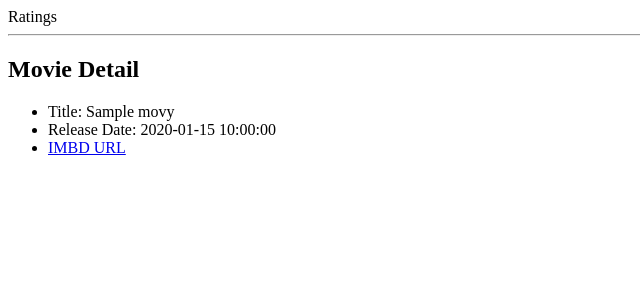
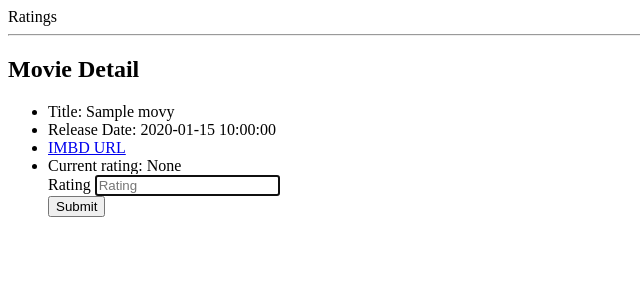
Before and after one commit to blueaga003/ratings, a Flask app: page /movies/1 in a window 1280 px wide. Shown: the top 300 px of the page, without its empty margins (0-640 px from the left). Run offline with Flask 2, Linux system fonts and the light colour scheme; tables that the repository leaves empty hold one stand-in row (values such as "Sample post").

Commit message:
finished exercise and fixed rating is None

```diff
--- a/server.py
+++ b/server.py
@@ -8,6 +8,8 @@
 from flask_debugtoolbar import DebugToolbarExtension
 
 from model import User, Rating, Movie, connect_to_db, db
+
+import correlation
 
 
 app = Flask(__name__)
@@ -39,13 +41,7 @@
 @app.route('/users/<user_id>')
 def show_user(user_id):
     """show user details."""
-    user = User.query.filter_by(user_id=user_id).first()
-
-    user_rating = Rating.query.filter_by(user_id=user_id).first()
-
-    user_movies = Movie.query.filter_by()
-    print(user_rating.score)
-    print("divide")
+    user = User.query.options(db.joinedload('ratings').joinedload('movies')).filter_by(user_id=user_id).one()
 
     return render_template("user_details.html", user=user)
 
@@ -59,13 +55,62 @@
 
     return render_template("movie_list.html", movies=movies)
 
-@app.route('/movies/<movie_id>')
+@app.route('/movies/<movie_id>', methods = ['GET'])
 def show_movie(movie_id):
     """show movie details."""
     movie = Movie.query.filter_by(movie_id=movie_id).first()
 
-    return render_template("movie_details.html", movie=movie)
+    user_id = session.get("user_id")
 
+    current_rating = Rating.query.filter_by(movie_id = movie_id,
+                                            user_id = user_id).first()
+
+    if current_rating is not None:
+        user_rating = current_rating.score
+    else:
+        user_rating = None
+
+    return render_template("movie_details.html", movie=movie, user_rating = user_rating)
+
+
+@app.route('/movies/<movie_id>', methods = ['POST'])
+def rate_movie(movie_id):
+    """allow user to rate movie"""
+    movie = Movie.query.filter_by(movie_id=movie_id).first()
+
+    user_id = session.get("user_id")
+    user = User.query.options(db.joinedload('ratings').joinedload('movies')).filter_by(user_id=user_id).one()
+
+    user_rating = request.form.get('rating')
+
+    current_rating = Rating.query.filter_by(movie_id = movie_id,
+                                        user_id = user_id).first()
+    print(current_rating)
+
+
+    other_ratings = Rating.query.filter_by(movie_id = movie_id).all()
+    other_users = [r.user for r in other_ratings]
+
+
+    paired_ratings = []
+
+    user_rating_dict = {}
+    for rating in user.rating:
+        user_rating_dict[rating.movie_id] = rating
+
+
+    print(user_rating_dict)
+
+
+    if not current_rating:
+        new_rating = Rating(score=user_rating, movie_id=movie_id, user_id=user_id)
+        db.session.add(new_rating)
+        db.session.commit()
+    else:
+        current_rating.update_rating(user_rating)
+        db.session.commit()
+
+    return render_template("movie_details.html", movie=movie, user_rating = user_rating)
 
 
 
@@ -118,23 +163,25 @@
 
 
     real_password = User.query.filter_by(email=email).first().password
+    user_id = User.query.filter_by(email=email).first().user_id
+    print(user_id)
 
     if password != real_password:
         flash("Incorrect password.")
         return redirect("/login")
 
-    session["logged_in_customer_email"] = email
+    session["user_id"] = user_id
     flash("Logged in.")
-    return redirect("/")
+    return redirect("/users/{}".format(user_id))
 
 
 @app.route("/logout")
 def process_logout():
     """Log user out."""
 
-    del session["logged_in_customer_email"]
+    del session["user_id"]
     flash("Logged out.")
-    return redirect("/melons")
+    return redirect("/")
 
 
 
--- a/templates/movie_details.html
+++ b/templates/movie_details.html
@@ -13,5 +13,25 @@
       <li >
           <a href="{{ movie.imbd_url }}">IMBD URL</a>
       </li>
+      <li >
+          Current rating: {{user_rating}}
+           <form class="form-login" method="POST">
+
+        <div class="form-group">
+            <label for="rating-field" class="sr-only">Rating</label>
+            <input type="rating"
+                   name="rating"
+                   class="form-control input-lg"
+                   placeholder="Rating"
+                   required
+                   autofocus>
+        </div>
+
+
+        <button class="btn btn-lg btn-primary btn-block" type="submit">Submit
+        </button>
+
+    </form>
+      </li>
   </ul>
 {% endblock %}
```
Also changed, not shown: model.py (+8 -3 lines), templates/user_details.html (+6 -3 lines).
